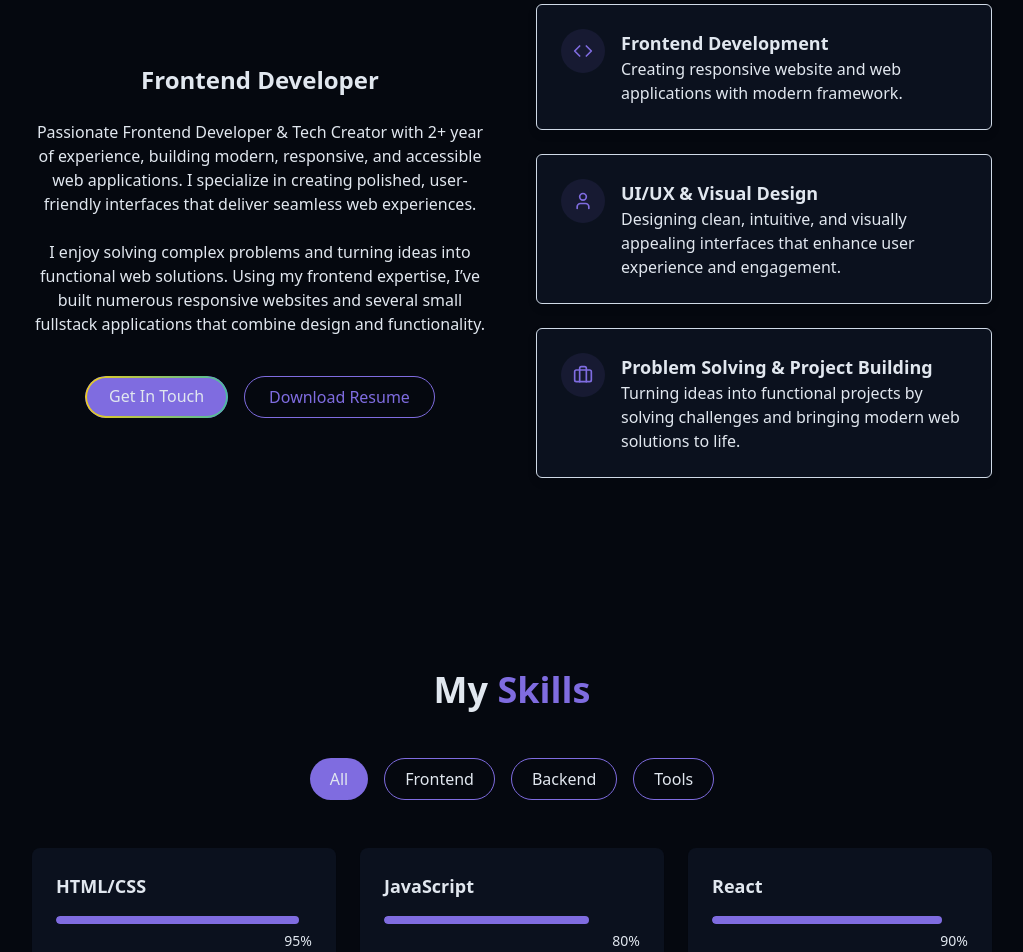
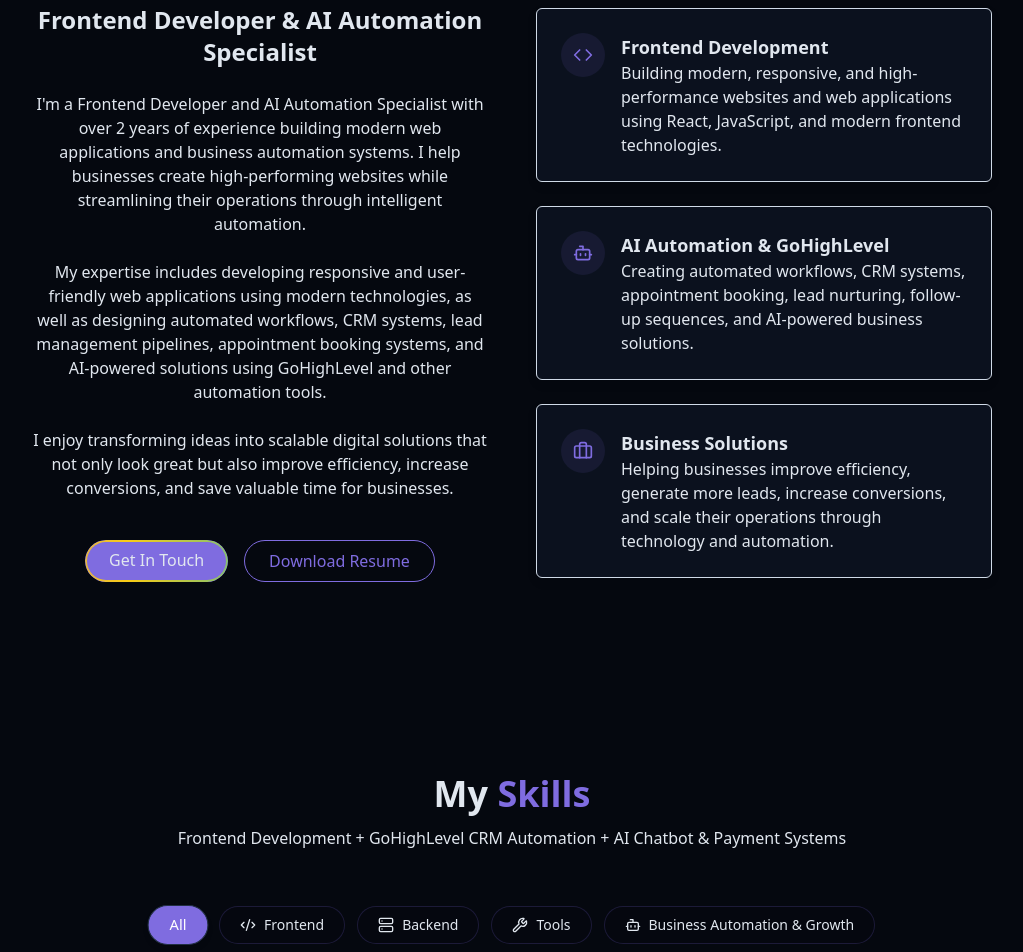
Before and after one commit to Nusrat323/my-portfolio, a React (Vite) app: page / in a window 1280 px wide. Shown: the part 980-1932 px from the top of the page, without its empty margins (128-1151 px from the left). Built offline with nearby package versions, Linux system fonts and the light colour scheme.

Commit message:
add skills

```diff
--- a/src/components/AboutMe.jsx
+++ b/src/components/AboutMe.jsx
@@ -1,4 +1,4 @@
-import { Briefcase, Code, User } from 'lucide-react';
+import { Briefcase, Bot, Code } from 'lucide-react';
 import React from 'react';
 
 const AboutMe = () => {
@@ -6,25 +6,41 @@ const AboutMe = () => {
         <section id='about' className='py-24 px-4 relative'>
             <div className='container mx-auto max-w-5xl'>
                 <h2 className='text-3xl md:text-4xl font-bold mb-12 text-center'>
-                    About <span className='text-primary'> Me</span>
+                    About <span className='text-primary'>Me</span>
                 </h2>
 
                 <div className='grid grid-cols-1 md:grid-cols-2 gap-12 items-center'>
                     <div className='space-y-6'>
-                        <h3 className='text-2xl font-semibold'> Frontend Developer</h3>
+                        <h3 className='text-2xl font-semibold'>
+                            Frontend Developer & AI Automation Specialist
+                        </h3>
+
                         <p className='text-muted-foreground'>
-                            Passionate Frontend Developer & Tech Creator with 2+ year of experience, building modern, responsive, and accessible web applications. I specialize in creating polished, user-friendly interfaces that deliver seamless web experiences.
+                            I'm a Frontend Developer and AI Automation Specialist with
+                            over 2 years of experience building modern web applications
+                            and business automation systems. I help businesses create
+                            high-performing websites while streamlining their operations
+                            through intelligent automation.
                         </p>
 
                         <p className='text-muted-foreground'>
-                            I enjoy solving complex problems and turning ideas into functional web solutions. Using my frontend expertise, I’ve built numerous responsive websites and several small fullstack applications that combine design and functionality.
+                            My expertise includes developing responsive and user-friendly
+                            web applications using modern technologies, as well as
+                            designing automated workflows, CRM systems, lead management
+                            pipelines, appointment booking systems, and AI-powered
+                            solutions using GoHighLevel and other automation tools.
+                        </p>
+
+                        <p className='text-muted-foreground'>
+                            I enjoy transforming ideas into scalable digital solutions
+                            that not only look great but also improve efficiency,
+                            increase conversions, and save valuable time for businesses.
                         </p>
 
                         <div className='flex flex-col sm:flex-row gap-4 pt-4 justify-center'>
                             <a href='#contact' className='cosmic-button'>
                                 Get In Touch
                             </a>
-
 
                             <a
                                 href='/Cv.pdf'
@@ -43,10 +59,15 @@ const AboutMe = () => {
                                 <div className='p-3 rounded-full bg-primary/10'>
                                     <Code className='h-5 w-5 text-primary' />
                                 </div>
+
                                 <div className='text-left'>
-                                    <h4 className='font-semibold text-lg'>Frontend Development</h4>
+                                    <h4 className='font-semibold text-lg'>
+                                        Frontend Development
+                                    </h4>
                                     <p className='text-muted-foreground'>
-                                        Creating responsive website and web applications with modern framework.
+                                        Building modern, responsive, and high-performance
+                                        websites and web applications using React,
+                                        JavaScript, and modern frontend technologies.
                                     </p>
                                 </div>
                             </div>
@@ -55,13 +76,17 @@ const AboutMe = () => {
                         <div className='gradient-border p-6 card-hover'>
                             <div className='flex items-start gap-4'>
                                 <div className='p-3 rounded-full bg-primary/10'>
-                                    <User className='h-5 w-5 text-primary' />
+                                    <Bot className='h-5 w-5 text-primary' />
                                 </div>
 
                                 <div className='text-left'>
-                                    <h4 className='font-semibold text-lg'>UI/UX & Visual Design</h4>
+                                    <h4 className='font-semibold text-lg'>
+                                        AI Automation & GoHighLevel
+                                    </h4>
                                     <p className='text-muted-foreground'>
-                                        Designing clean, intuitive, and visually appealing interfaces that enhance user experience and engagement.
+                                        Creating automated workflows, CRM systems,
+                                        appointment booking, lead nurturing, follow-up
+                                        sequences, and AI-powered business solutions.
                                     </p>
                                 </div>
                             </div>
@@ -74,9 +99,13 @@ const AboutMe = () => {
                                 </div>
 
                                 <div className='text-left'>
-                                    <h4 className='font-semibold text-lg'>Problem Solving & Project Building</h4>
+                                    <h4 className='font-semibold text-lg'>
+                                        Business Solutions
+                                    </h4>
                                     <p className='text-muted-foreground'>
-                                        Turning ideas into functional projects by solving challenges and bringing modern web solutions to life.
+                                        Helping businesses improve efficiency, generate
+                                        more leads, increase conversions, and scale their
+                                        operations through technology and automation.
                                     </p>
                                 </div>
                             </div>
--- a/src/components/ProjectsSection.jsx
+++ b/src/components/ProjectsSection.jsx
@@ -1,9 +1,8 @@
-import { ArrowRight, ExternalLink, Github } from 'lucide-react';
-import React from 'react';
-import { motion } from 'framer-motion';
+import { ArrowRight, ExternalLink, Github } from "lucide-react";
+import React, { useState } from "react";
+import { motion } from "framer-motion";
 
-const projects = [
-
+const frontendProjects = [
   {
     id: 1,
     title: "FluxFame AI Automation Agency Website",
@@ -101,6 +100,61 @@ const projects = [
         githubUrl: "https://github.com/Nusrat323/CodeAlpha_music-player"
       },
 
+];
+
+const automationProjects = [
+  {
+    id: 1,
+    title: "DentalFlow - Full Dental Clinic Automation System",
+    description:
+      "A complete GoHighLevel automation system built for a dental clinic, including landing pages, booking flow, CRM setup, AI receptionist, and advanced patient re-engagement workflows to increase bookings and reduce no-shows.",
+    image: "/projects/dentalflow.png",
+    tags: [
+      "GoHighLevel",
+      "CRM Automation",
+      "Funnels",
+      "AI Receptionist",
+      "Email/SMS Automation",
+      "Appointment System"
+    ],
+    demoUrl: "https://dental.fluxfame.site/"
+  },
+  {
+    id: 2,
+    title: "YourHome - Real Estate CRM & Automation System",
+    description:
+      "A complete GoHighLevel real estate automation system designed for agencies to capture, qualify, and convert leads efficiently through AI-driven workflows, automated follow-ups, and smart appointment management.",
+    image: "/projects/yourhome.png",
+    tags: [
+      "GoHighLevel",
+      "Real Estate CRM",
+      "Lead Automation",
+      "AI Chat Assistant",
+      "Funnels",
+      "Email/SMS Automation",
+      "Appointment Scheduling",
+      "Pipeline Management"
+    ],
+
+    features: [
+      "Custom Real Estate Landing Page",
+      "Lead Capture & Qualification System",
+      "AI Live Chat Assistant",
+      "Automated Lead Nurturing",
+      "Calendar & Property Viewing Scheduling",
+      "AI Appointment Booking & Rescheduling",
+      "Appointment Confirmation & Reminder Workflows",
+      "Opportunity Pipeline Management",
+      "Lead Tagging & Segmentation",
+      "No-Show Recovery Automation",
+      "Email Marketing Automation",
+      "CRM Contact Management",
+      "Trigger Link & Workflow Automation",
+      "Post-Viewing Follow-Up System"
+    ],
+
+    demoUrl: "https://home.fluxfame.site/"
+  },
 
 ];
 
@@ -109,75 +163,119 @@ const cardVariants = {
   visible: (i) => ({
     opacity: 1,
     y: 0,
-    transition: {
-      delay: i * 0.2,
-      duration: 0.6,
-      ease: "easeOut"
-    }
-  })
+    transition: { delay: i * 0.15, duration: 0.5 },
+  }),
 };
 
 const ProjectsSection = () => {
+  const [activeTab, setActiveTab] = useState("frontend");
+
+  const data =
+    activeTab === "frontend" ? frontendProjects : automationProjects;
+
   return (
-        <section id='projects' className='py-24 px-4 relative'>
-            <div className='container mx-auto max-w-5xl'>
-                <h2 className='text-3xl md:text-4xl font-bold mb-4 text-center'>
-                  Featured <span className='text-primary'> Projects</span>
+    <section id="projects" className="py-24 px-4 relative">
+      <div className="container mx-auto max-w-5xl">
+
+        {/* Heading */}
+        <h2 className="text-3xl md:text-4xl font-bold text-center mb-4">
+          Featured <span className="text-primary">Projects</span>
         </h2>
-                <p className='text-center text-muted-foreground mb-12 max-w-2xl mx-auto'>
-                  Here are some of my recent projects. Each project was carefully crafted with attention to details, performance, and user experience.
+
+        <p className="text-center text-muted-foreground mb-10">
+          Showcasing my frontend development work and business automation systems.
         </p>
 
-                <div className='grid grid-cols-1 md:grid-cols-2 lg:grid-cols-3 gap-8'>
-                {projects.map((project, index) => (
+        {/* Tabs */}
+        <div className="flex justify-center gap-4 mb-12">
+          <button
+            onClick={() => setActiveTab("frontend")}
+            className={`px-5 py-2 rounded-full border transition ${
+              activeTab === "frontend"
+                ? "bg-primary text-white"
+                : "bg-transparent border-primary/30"
+            }`}
+          >
+            Frontend Projects
+          </button>
+
+          <button
+            onClick={() => setActiveTab("automation")}
+            className={`px-5 py-2 rounded-full border transition ${
+              activeTab === "automation"
+                ? "bg-primary text-white"
+                : "bg-transparent border-primary/30"
+            }`}
+          >
+            Automation Projects
+          </button>
+        </div>
+
+        {/* Grid */}
+        <div className="grid grid-cols-1 md:grid-cols-2 lg:grid-cols-3 gap-8">
+          {data.map((project, index) => (
             <motion.div
               key={project.id}
-                        className='group bg-card rounded-lg overflow-hidden border shadow-xs card-hover'
+              className="group bg-card rounded-lg overflow-hidden border shadow-sm"
               initial="hidden"
               whileInView="visible"
-                        viewport={{ once: true, amount: 0.3 }}
+              viewport={{ once: true }}
               custom={index}
               variants={cardVariants}
             >
-                        <div className='h-48 overflow-hidden'>
+              <div className="h-48 overflow-hidden">
                 <img
                   src={project.image}
-                              alt={project.title}
-                              className='w-full h-full object-cover transition-transform duration-500 group-hover:scale-110'
+                  className="w-full h-full object-cover group-hover:scale-110 transition"
                 />
               </div>
 
-                        <div className='p-6'>
-                            <div className='flex flex-wrap gap-2 mb-4'>
-                                {project.tags.map((tag, idx) => (
-                                    <span key={idx} className='px-2 py-1 text-xs font-medium border rounded-full
-                                    bg-primary/20 text-secondary-foreground'>{tag}</span>
+              <div className="p-6">
+                <div className="flex flex-wrap gap-2 mb-3">
+                  {project.tags.map((tag, i) => (
+                    <span
+                      key={i}
+                      className="px-2 py-1 text-xs rounded-full bg-primary/20"
+                    >
+                      {tag}
+                    </span>
                   ))}
                 </div>
 
-                            <h3 className='text-xl font-semibold mb-1'>{project.title}</h3>
-                            <p className='text-muted-foreground text-sm mb-4'>{project.description}</p>
+                <h3 className="text-lg font-semibold mb-2">
+                  {project.title}
+                </h3>
 
-                            <div className='flex justify-between items-center'>
-                                <div className='flex space-x-3'>
-                                  <a href={project.demoUrl} target='_blank' rel="noreferrer"
-                                     className='text-foreground/80 hover:text-primary transition-colors duration-300'>
-                                      <ExternalLink size={20} />
+                <p className="text-sm text-muted-foreground mb-4">
+                  {project.description}
+                </p>
+
+                <div className="flex gap-3">
+                  {project.demoUrl && (
+                    <a href={project.demoUrl} target="_blank">
+                      <ExternalLink size={18} />
                     </a>
-                                  <a href={project.githubUrl} target='_blank' rel="noreferrer"
-                                     className='text-foreground/80 hover:text-primary transition-colors duration-300'>
-                                      <Github size={20} />
+                  )}
+
+                  {project.githubUrl && (
+                    <a href={project.githubUrl} target="_blank">
+                      <Github size={18} />
                     </a>
-                                </div>
+                  )}
                 </div>
               </div>
             </motion.div>
           ))}
         </div>
 
-                <div className='text-center mt-12'>
-                  <a className='cosmic-button w-fit flex items-center mx-auto gap-2' href='https://github.com/Nusrat323' target='_blank'>
-                    Check My Github <ArrowRight size={16} />
+        {/* CTA */}
+        <div className="text-center mt-12">
+          <a
+            className="cosmic-button flex items-center mx-auto gap-2 w-fit"
+            href="https://github.com/Nusrat323"
+            target="_blank"
+          >
+            Check My GitHub <ArrowRight size={16} />
           </a>
         </div>
       </div>
--- a/src/components/SkillsSection.jsx
+++ b/src/components/SkillsSection.jsx
@@ -1,5 +1,6 @@
 import React, { useState } from "react";
 import { cn } from "../lib/utils";
+import { Code2, Server, Wrench, Bot } from "lucide-react";
 
 const skills = [
   // Frontend
@@ -7,23 +8,39 @@ const skills = [
   { name: "JavaScript", level: 80, category: "frontend" },
   { name: "React", level: 90, category: "frontend" },
   { name: "Tailwind CSS", level: 95, category: "frontend" },
-  { name: "Next.js", level: 60, category: "frontend" },
+
 
   // Backend
-  { name: "Node.js ", level: 60, category: "backend" },
-  { name: "Express ", level: 45, category: "backend" },
-  { name: "MongoDB ", level: 60, category: "backend" },
-  { name: "Firebase ", level: 55, category: "backend" },
+  { name: "Node.js", level: 50, category: "backend" },
+  { name: "Express", level: 35, category: "backend" },
+  { name: "MongoDB", level: 60, category: "backend" },
+  { name: "Firebase", level: 55, category: "backend" },
 
   // Tools
-  { name: "Git/Github", level: 90, category: "tools" },
+  { name: "Git/GitHub", level: 90, category: "tools" },
   { name: "VS Code", level: 95, category: "tools" },
   { name: "Figma", level: 70, category: "tools" },
   { name: "Photoshop", level: 60, category: "tools" },
   { name: "Canva", level: 85, category: "tools" },
+
+  // GHL + Business Growth
+{ name: "GoHighLevel CRM Setup", level: 90, category: "automation" },
+{ name: "Sales Funnel & Landing Page Design", level: 90, category: "automation" },
+{ name: "Lead Management & CRM Automation", level: 85, category: "automation" },
+{ name: "Email & SMS Marketing Workflows", level: 85, category: "automation" },
+{ name: "WhatsApp Automation & Bot Setup", level: 80, category: "automation" },
+{ name: "AI Chatbot Integration", level: 80, category: "automation" },
+{ name: "Stripe Payment Integration", level: 80, category: "automation" },
+{ name: "Facebook / Instagram Ads Management", level: 85, category: "automation" },
 ];
 
-const categories = ["all", "frontend", "backend", "tools"];
+const categories = [
+  { key: "all", label: "All", icon: null },
+  { key: "frontend", label: "Frontend", icon: Code2 },
+  { key: "backend", label: "Backend", icon: Server },
+  { key: "tools", label: "Tools", icon: Wrench },
+  { key: "automation", label: "Business Automation & Growth", icon: Bot },
+];
 
 const SkillsSection = () => {
   const [activeCategory, setActiveCategory] = useState("all");
@@ -33,59 +50,67 @@ const [activeCategory, setActiveCategory] = useState("all");
       ? skills
       : skills.filter((skill) => skill.category === activeCategory);
 
+  return (
+    <section id="skills" className="py-24 px-4 relative bg-secondary/20">
+      <div className="container mx-auto max-w-5xl">
 
+        {/* Heading */}
+        <div className="text-center mb-14">
+          <h2 className="text-3xl md:text-4xl font-bold">
+            My <span className="text-primary">Skills</span>
+          </h2>
+          <p className="text-muted-foreground mt-3">
+            Frontend Development + GoHighLevel CRM Automation + AI Chatbot & Payment Systems
+          </p>
+        </div>
+
+        {/* Filter Buttons */}
+        <div className="flex flex-wrap justify-center gap-3 mb-12">
+          {categories.map((cat) => {
+            const Icon = cat.icon;
 
             return (
-    <section
-      id="skills"
-      className="py-24 px-4 relative bg-secondary/30"
-    >
-      <div className="container mx-auto max-w-5xl">
-        <h2 className="text-3xl md:text-4xl font-bold mb-12 text-center">
-          My <span className="text-primary"> Skills</span>
-        </h2>
-
-
-        <div className="flex flex-wrap justify-center gap-4 mb-12">
-          {categories.map((category, key) => (
               <button
-              key={key}
-              onClick={() => setActiveCategory(category)}
+                key={cat.key}
+                onClick={() => setActiveCategory(cat.key)}
                 className={cn(
-                "px-5 py-2 rounded-full transition-all duration-300 capitalize",
-                activeCategory === category
-                  ? "bg-primary text-primary-foreground"
-                  : "bg-secondary/70 text-foreground hover:bg-secondary border border-solid border-primary"
+                  "flex items-center gap-2 px-5 py-2 rounded-full text-sm transition-all duration-300 border",
+                  activeCategory === cat.key
+                    ? "bg-primary text-white shadow-md scale-105"
+                    : "bg-background/60 hover:bg-background border-primary/20 hover:border-primary/50"
                 )}
               >
-              {category}
+                {Icon && <Icon className="w-4 h-4" />}
+                {cat.label}
               </button>
-          ))}
+            );
+          })}
         </div>
 
-
+        {/* Skills Grid */}
         <div className="grid grid-cols-1 sm:grid-cols-2 lg:grid-cols-3 gap-6">
-          {filteredSkills.map((skill, key) => (
+          {filteredSkills.map((skill, index) => (
             <div
-              key={key}
-              className="bg-card p-6 rounded-lg shadow-xs card-hover"
+              key={index}
+              className="group relative p-6 rounded-xl bg-card border border-primary/10 shadow-sm hover:shadow-md transition-all duration-300"
             >
-              <div className="text-left mb-4">
-                <h3 className="font-semibold text-lg">{skill.name}</h3>
-              </div>
-
-              <div className="w-full bg-secondary/50 h-2 rounded-full overflow-hidden">
-                <div
-                  className="bg-primary h-2 rounded-full origin-left animate-[grow_1.5s_ease-out]"
-                  style={{ width: skill.level + "%" }}
-                ></div>
-              </div>
-
-              <div className="text-right mt-1">
+              <div className="flex justify-between items-center mb-4">
+                <h3 className="font-semibold text-lg group-hover:text-primary transition">
+                  {skill.name}
+                </h3>
                 <span className="text-sm text-muted-foreground">
                   {skill.level}%
                 </span>
               </div>
+
+              <div className="w-full h-2 bg-secondary/40 rounded-full overflow-hidden">
+                <div
+                  className="h-2 bg-primary rounded-full transition-all duration-700 ease-out"
+                  style={{ width: `${skill.level}%` }}
+                />
+              </div>
+
+              <div className="absolute inset-0 rounded-xl opacity-0 group-hover:opacity-100 transition duration-300 bg-primary/5 pointer-events-none" />
             </div>
           ))}
         </div>
```
Also changed, not shown: src/components/HeroSection.jsx (+25 -11 lines), public/projects/dentalflow.png (added), public/projects/yourhome.png (added). Lines whose indentation alone changed are shown as unchanged.
